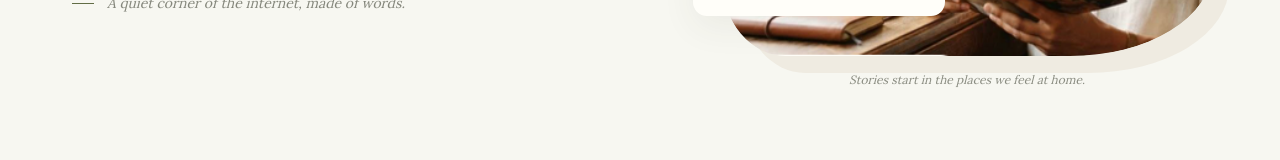
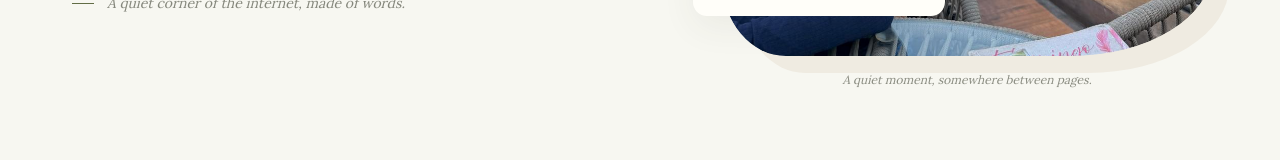
Before and after one commit to Swati0025/My_Portfolio, a Next.js app: page / in a window 1280 px wide. Shown: the part 596-756 px from the top of the page. Built offline with nearby package versions, Linux system fonts and the light colour scheme; no server answers; the database is empty.

Commit message:
Use supplied photo as homepage hero

```diff
--- a/src/components/hero-section/index.tsx
+++ b/src/components/hero-section/index.tsx
@@ -19,11 +19,11 @@ export function HeroSection() {
       </div>
       <figure className="hero-art">
         <div className="hero-image-wrap">
-          <Image alt="A reader enjoying a book in a sunlit home library" className="hero-image" fill priority sizes="(max-width: 760px) 90vw, 38vw" src="/images/hero-reader.png" />
+          <Image alt="A woman seated at a rooftop cafe table with a book and glasses" className="hero-image" fill priority sizes="(max-width: 760px) 90vw, 38vw" src="/images/swati-hero.jpeg" />
           <span className="hero-sparkle" aria-hidden="true"><Sparkles /></span>
           <div className="chapter-note"><BookOpen aria-hidden="true" /><span><small>Always between pages</small><strong>One more chapter...</strong></span></div>
         </div>
-        <figcaption>Stories start in the places we feel at home.</figcaption>
+        <figcaption>A quiet moment, somewhere between pages.</figcaption>
       </figure>
     </section>
   );
```
Also changed, not shown: public/images/swati-hero.jpeg (added).
